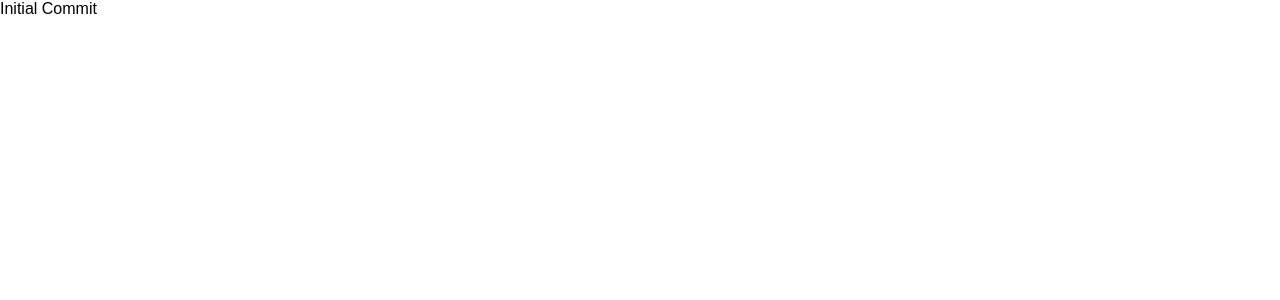
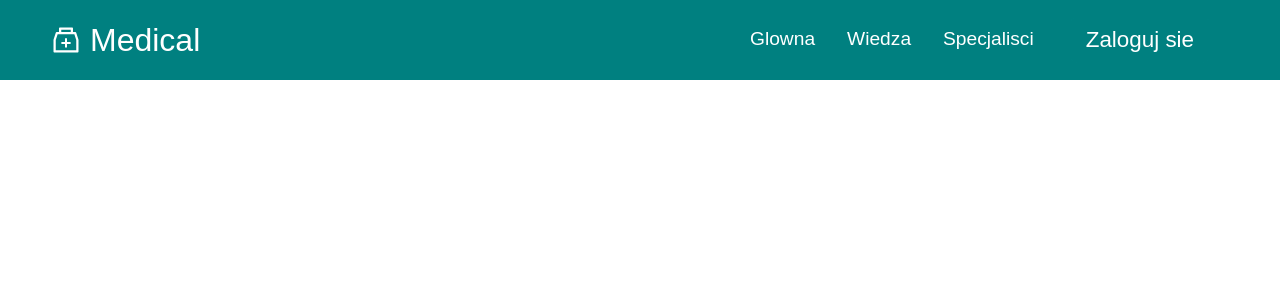
Before and after one commit to hubkly98/work, a React (Create React App) app: page / in a window 1280 px wide. Shown: the top 300 px of the page. Built offline with nearby package versions, Linux system fonts and the light colour scheme.

Commit message:
NavBar and button

```diff
--- a/package.json
+++ b/package.json
@@ -10,9 +10,13 @@
     "@types/node": "^12.20.37",
     "@types/react": "^17.0.37",
     "@types/react-dom": "^17.0.11",
+    "framer-motion": "^5.3.3",
     "react": "^17.0.2",
     "react-dom": "^17.0.2",
+    "react-icons": "^4.3.1",
+    "react-router-dom": "^6.0.2",
     "react-scripts": "4.0.3",
+    "styled-components": "^5.3.3",
     "typescript": "^4.5.2",
     "web-vitals": "^1.1.2"
   },
--- a/src/App.tsx
+++ b/src/App.tsx
@@ -1,8 +1,16 @@
 import React from "react";
-import "./style.css";
+//import "./style.css";
+import GlobalStyle from './globalStyles'
+import { Navbar } from "./components";
+import { BrowserRouter, Route } from "react-router-dom";
 
 function App() {
-  return <div>Initial Commit</div>;
+  return (
+    <BrowserRouter>
+    <GlobalStyle/>
+      <Navbar />
+    </BrowserRouter>
+  );
 }
 
 export default App;
--- /dev/null
+++ b/src/components/Navbar/Navbar.js
@@ -0,0 +1,84 @@
+import React, { useState, useEffect } from "react";
+import { FaBars, FaTimes } from "react-icons/fa";
+import { IconContext } from "react-icons/lib"; //import for set react-icon color to white
+//import { NavLink } from "react-router-dom";
+import { Button } from "../../globalStyles";
+import {
+  Nav,
+  NavbarContainer,
+  NavLogo,
+  NavIcon,
+  MobileIcon,
+  NavMenu,
+  NavItem,
+  NavLinks,
+  NavItemBtn,
+  NavBtnLink,
+} from "./Navbar.styled";
+const Navbar = () => {
+  const [click, setClick] = useState(false);
+  const [button, setButton] = useState(true);
+
+  const handleClick = () => setClick(!click);
+
+  const showButton = () => {
+    if (window.innerWidth <= 960) {
+      setButton(false);
+    } else {
+      setButton(true);
+    }
+  };
+  useEffect(() => {
+    showButton();
+  }, []);
+  window.addEventListener("resize", showButton);
+
+  return (
+    <>
+      <IconContext.Provider value={{ color: "#fff" }}>
+        {/*set react-icon color to white*/}
+        <Nav>
+          <NavbarContainer>
+            <NavLogo to='/'>
+              <NavIcon />
+              Medical
+            </NavLogo>
+            <MobileIcon onClick={handleClick}>
+              {" "}
+              {/*changing menu to X */}
+              {click ? <FaTimes /> : <FaBars />}
+            </MobileIcon>
+            <NavMenu onClick={handleClick} click={click}>
+              <NavItem>
+                <NavLinks to='/'>Glowna</NavLinks>
+              </NavItem>
+
+              <NavItem>
+                <NavLinks to='/knowledge'>Wiedza</NavLinks>
+              </NavItem>
+
+              <NavItem>
+                <NavLinks to='/specialists'>Specjalisci</NavLinks>
+              </NavItem>
+
+              <NavItemBtn>
+                {button ? (
+                  <NavBtnLink to='/sign-up'>
+                    <Button fontBig primary>Zaloguj sie</Button>
+                  </NavBtnLink>
+                ) : (
+                  <NavBtnLink to='/sign-up'>
+                    <Button  primary> Zaloguj sie</Button>
+
+                  </NavBtnLink>
+                )}
+              </NavItemBtn>
+            </NavMenu>
+          </NavbarContainer>
+        </Nav>
+      </IconContext.Provider>
+    </>
+  );
+};
+
+export default Navbar;
--- /dev/null
+++ b/src/components/Navbar/Navbar.styled.js
@@ -0,0 +1,137 @@
+import styled from "styled-components";
+import { AiOutlineMedicineBox } from "react-icons/ai";
+import { Link } from "react-router-dom";
+import { Container } from "../../globalStyles";
+
+export const Nav = styled.nav`
+  background: #008080;
+  height: 80px;
+  display: flex;
+  justify-content: center;
+  align-items: center;
+  font-size: 1.2rem;
+  position: sticky;
+  top: 0;
+  z-index: 999;
+`;
+
+export const NavbarContainer = styled(Container)`
+  display: flex;
+  justify-content: space-between;
+  height: 80px;
+
+  ${Container}
+`;
+//LOGO "Medical"
+export const NavLogo = styled(Link)`
+  color: #fff;
+  justify-self: flex-start;
+  cursor: pointer;
+  text-decoration: none;
+  font-size: 2rem;
+  display: flex;
+  align-items: center;
+`;
+//Logo Icon
+export const NavIcon = styled(AiOutlineMedicineBox)`
+  margin-right: 0.5rem;
+`;
+
+//Right Exit (X) Icon
+export const MobileIcon = styled.div`
+  display: none;
+
+  @media screen and (max-width: 960px) {
+    display: block;
+    position: absolute;
+    top: 0;
+    right: 0;
+    transform: translate(-100%, 60%);
+    font-size: 1.8rem;
+    cursor: pointer;
+  }
+`;
+//MENU like " Glowna,Wiedza"
+export const NavMenu = styled.ul`
+  display: flex;
+  align-items: center;
+  list-style: none;
+  text-align: center;
+
+  /* Hide menu */
+  @media screen and (max-width: 960px) {
+    display: flex;
+    flex-direction: column;
+    //width: 100%;
+    //height: 90vh;
+    position: absolute;
+    top: 80px;
+    left: ${({ click }) => (click ? 0 : "-100%")};
+    opacity: 0.7;
+    transition: all 0.5s ease;
+    background: #008080;
+    border-top-right-radius: 10%;
+    border-bottom-right-radius: 10%;
+
+  }
+`;
+
+export const NavItem = styled.li`
+  height: 80px;
+  border-bottom: 2px solid transparent;
+
+  &:hover {
+    border-bottom: 2px solid #CC0033; // mały podkreślnik przy wyborze menu
+  }
+
+  @media screen and (max-width: 960px) {
+    width: 100%;
+
+    &:hover {
+      border: none;
+    }
+  }
+`;
+
+export const NavLinks = styled(Link)`
+  color: #fff;
+  display: flex;
+  align-items: center;
+  text-decoration: none;
+  padding: 0.5rem 1rem;
+  height: 100%;
+
+  @media screen and(max-width: 960px) {
+    text-align: center;
+    padding: 2rem;
+    width: 100%;
+    display: table;
+
+    &:hover {
+      color: #4b59f7;
+      transition: all 0.3s ease;
+    }
+  }
+`;
+
+export const NavItemBtn = styled.li`
+  @media screen and (max-width: 960px) {
+    display: flex;
+    justify-content: center;
+    align-items: center;
+    width: 100%;
+    height: 120px;
+  }
+`;
+
+export const NavBtnLink = styled(Link)`
+  display: flex;
+  justify-content: center;
+  align-items: center;
+  text-decoration: none;
+  padding: 8px 16px;
+  height: 100%;
+  width: 100%;
+  border: none;
+  outline: none;
+`;
--- /dev/null
+++ b/src/components/index.js
@@ -0,0 +1 @@
+export {default as Navbar} from './Navbar/Navbar';
--- /dev/null
+++ b/src/globalStyles.js
@@ -0,0 +1,51 @@
+import styled, { createGlobalStyle } from "styled-components";
+
+const GlobalStyle = createGlobalStyle`
+*{
+    box-sizing: border-box;
+    margin: 0;
+    padding: 0;
+    font-family: 'Source Sans Pro', sans-serif;
+}
+`;
+
+export const Container = styled.div`
+  z-index: 1;
+  width: 100%;
+  max-width: 1300px;
+  margin-right: auto;
+  margin-left: auto;
+  padding-right: 50px;
+  padding-left: 50px;
+
+  @media screen and(max-width: 991px) {
+    padding-right: 30px;
+    padding-left: 50px;
+  }
+`;
+
+export const Button = styled.button`
+  border-radius: 15px;
+  background: ${({ primary }) => (primary ? "#008080" : "#4b59F7")};
+  white-space: nowrap;
+  //ten padding to chyba do zmiany
+  padding: ${({ big }) => (big ? "12px 64px" : "10px 20px")};
+  color: #fff;
+  font-size: ${({ fontBig }) => (fontBig ? "1.4rem" : "1.2rem")};
+
+  outline: none;
+  border: none;
+  cursor: pointer;
+
+  &:hover {
+    transition: all 0.3s ease-out;
+    background: #fff;
+    background: ${({ secondary }) => (secondary ? "teal" : "#4B59F7")};
+
+    @media screen and (max-width: 960px) {
+      width: 100%;
+    }
+  }
+`;
+
+export default GlobalStyle;
```
Also changed, not shown: 1 other file (tests, documents, lock files or other folders).
